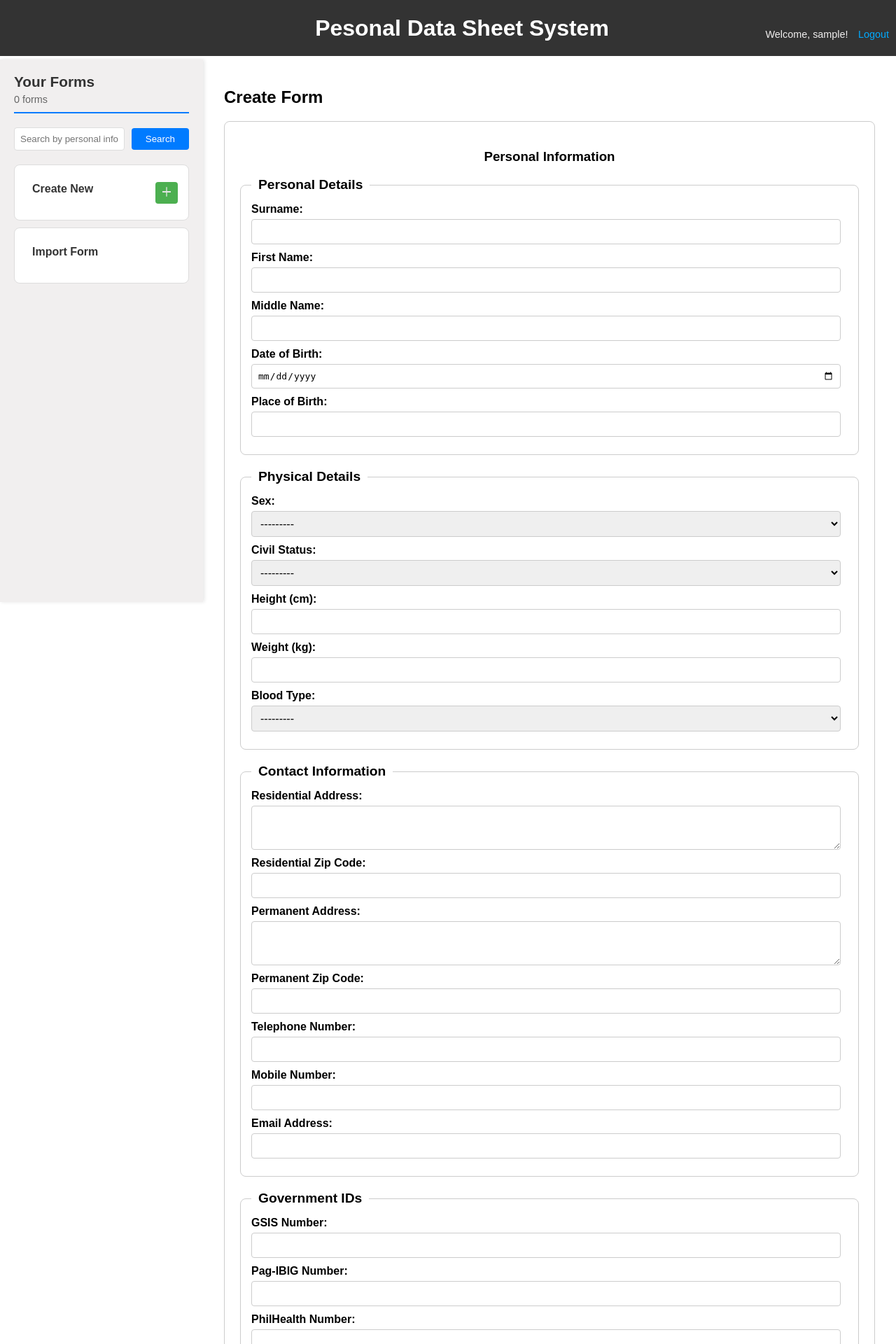
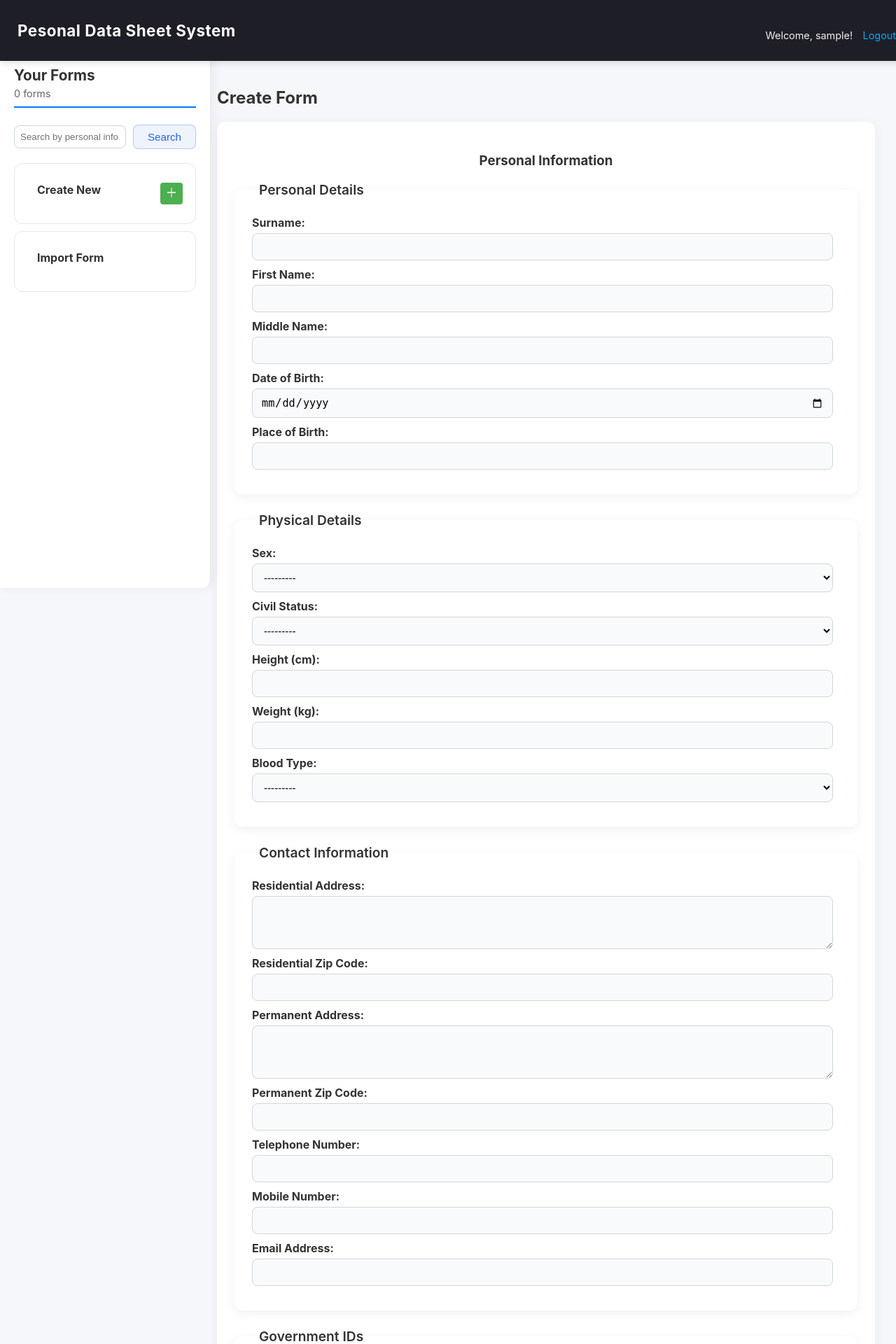
Before and after one commit to Gabrielkaos/PDS_SYSTEM_DJANGO, a Django app: page /form/create_form/ in a window 1280 px wide. Shown: the top 1920 px of the page at 70% size. Run offline with Django 4.2, Linux system fonts and the light colour scheme; the visitor is signed in with stand-in values (Sample User, id 1); data that the repository does not hold is empty.

Commit message:
designed

```diff
--- a/pds_app/static/pds_app/css/style.css
+++ b/pds_app/static/pds_app/css/style.css
@@ -16,18 +14,32 @@ Search
 .search-section input{
     flex: 1;
     padding: 8px;
-    border: 1px solid #ddd;
-    border-radius: 4px;
+    border-radius: 8px;
+    border: 1px solid #cbd5e1;
+    background: #ffffff;
     width: 30px;
 }
 
 .search-section button{
     padding: 8px 20px;
-    background: #007bff;
-    color: white;
-    border: none;
-    border-radius: 4px;
+    border-radius: 8px;
+    border: 1px solid rgba(37, 99, 235, 0.3);
     cursor: pointer;
+    font-weight: 500;
+    transition: all 0.3s ease;
+    background: rgba(37, 99, 235, 0.08);
+    color: #2563eb;
+    text-decoration: none;
+    backdrop-filter: blur(10px);
+}
+
+.search-section button:hover{
+    background: rgba(37, 99, 235, 0.15);
+    border-color: rgba(37, 99, 235, 0.5);
+    transform: translateY(-1px);
+    box-shadow: 0 4px 12px rgba(37, 99, 235, 0.2);
+    text-decoration: none;
+    color: #2563eb;
 }
 
 .search-section p{
@@ -167,16 +185,17 @@ all_forms.html
     display: flex;
     align-items: center;
     justify-content: space-between;
-    padding: 15px;
-    background: white;
-    border: 1px solid #ddd;
-    border-radius: 8px;
-    transition: all 0.3s ease;
+    padding: 15px 18px;
+    background: #fff;
+    border-radius: 12px;
+    border: 1px solid #e5e7eb;
+    transition: 0.2s;
 }
 
 .form-item:hover {
-    box-shadow: 0 2px 8px rgba(0,0,0,0.1);
-    border-color: #007BFF;
+    transform: translateY(-2px);
+    box-shadow: 0 8px 20px rgba(0,0,0,0.07);
+    border-color: #2563eb;
     cursor: pointer;
 }
 
@@ -262,128 +281,11 @@ all_forms.html
     text-decoration: none;
 }
 
-
-
-/* .modal {
-    position: fixed;
-    top: 0;
-    left: 0;
-    width: 100%;
-    height: 100%;
-    background: rgba(0, 0, 0, 0.5);
-    display: flex;
-    align-items: center;
-    justify-content: center;
-    z-index: 1001;
-} */
-
-/* .modal-content {
-    background: white;
-    padding: 20px;
-    border-radius: 8px;
-    align-items: center;
-    justify-content: center;
-    align-content: center;
-    width: 500px;
-    max-width: 600px;
-    box-shadow: 0 4px 8px rgba(0, 0, 0, 0.2);
-    position: relative;
-} */
-
-/* .close {
-    position: absolute;
-    top: 10px;
-    right: 15px;
-    font-size: 40px;
-    cursor: pointer;
-    transition: color 0.3s;
-}
-
-.close:hover{
-    color:red;
-} */
-
-body {
-    margin: 0;
-    font-family: Arial, sans-serif;
-}
-
-header {
-    background-color: #333;
-    color: white;
-    padding: 10px 20px;
-    position: fixed;
-    margin-bottom: 85px;
-    top: 0;
-    left: 0;
-    width: 100%;
-    z-index: 1000;
-    text-align: center;
-    min-height: 60px;
-    display: flex;
-    flex-direction: column;
-    justify-content: center;
-}
-
-header h1 {
-    margin: 0;
-}
-
-header p a {
-    color: #00aaff;
-    text-decoration: none;
-    margin: 0 10px;
-}
-
-
-.container {
-    display: flex;
-    margin-top: 85px;
-}
-
-.sidebar {
-    width: 250px;
-    background-color: #f1efef;
-    padding: 20px;
-    padding-bottom: 40px;
-    box-shadow: 2px 0 5px rgba(0, 0, 0, 0.1);
-    height: calc(100vh - 85px);
-    position: fixed;
-    overflow-y: auto;
-    overflow-x: hidden;
-}
-
-.sidebar a {
-    display: block;
-    color: #333;
-    text-decoration: none;
-    padding: 10px;
-    margin-bottom: 5px;
-    border-radius: 5px;
-
-}
-
 .sidebar::after {
     content: "";
     display: block;
     height: 60px;
     flex-shrink: 0;
-}
-
-
-.sidebar a.active {
-    background-color: #00aaff;
-    color: white;
-    cursor: default;
-    pointer-events: none;
-}
-
-.sidebar span.active {
-    background-color: #00aaff;
-    color: white;
-    display: block;
-    padding: 10px;
-    border-radius: 5px;
 }
 
 .sidebar a.disabled-link {
@@ -393,58 +295,27 @@ header p a {
     text-decoration: none;
 }
 
-
-.content {
-    margin-left: 300px;
-    width: 80%;
-    padding: 20px;
-}
-
-
-.general-form {
-    max-width: fit-content;
-    margin: 0 auto;
-    margin-right: 10px;
-    max-width: 100%;
-    overflow-x: auto;
-    font-family: Arial, sans-serif;
-    border: 1px solid #ccc;
-    padding: 20px;
-    border-radius: 8px;
-    /* background-color: #f9f9f9; */
-}
-
-.general-form table input,
-.general-form table select,
-.general-form table textarea {
-  width: 100%;
-  box-sizing: border-box;
-  min-width: 0;
-}
-
-
 .general-form table {
   width: 100%;
   table-layout: fixed;
   word-wrap: break-word;
+  border-collapse: separate;
+  border-spacing: 0;
 }
 
-
-
-fieldset {
-    margin-bottom: 20px;
-    padding: 15px;
-    border: 1px solid #ccc;
-    border-radius: 8px;
-    /* width: 100%; */
+.general-form table td,
+.general-form table th {
+  padding: 12px 8px;
+  overflow: hidden;
+  text-overflow: ellipsis;
 }
 
-legend {
-    font-size: 1.2em;
-    font-weight: bold;
-    padding: 0 10px;
+.general-form table input,
+.general-form table select {
+  width: 100%;
+  box-sizing: border-box;
+  max-width: 100%;
 }
-
 
 .form-row {
     display: flex;
@@ -461,38 +332,48 @@ legend {
 .form-row select,
 .form-row textarea {
     margin-right: 10px;
-    padding: 8px;
-    border: 1px solid #ccc;
-    border-radius: 4px;
-    font-size: 1em;
-    /* width: 100%; */
+    padding: 10px 12px;
+    border: 1px solid #d1d5db;
+    border-radius: 8px;
+    font-size: 0.95rem;
+    background: #f9fafb;
+    transition: 0.2s;
 }
 
+.form-row input:focus,
+.form-row select:focus,
+.form-row textarea:focus {
+    outline: none;
+    border-color: #4f8cff;
+    box-shadow: 0 0 0 3px rgba(66,133,244,0.25);
+}
 
 .submit-btn {
     display: inline-block;
-    padding: 10px 20px;
-    font-size: 1em;
-    color: #fff;
-    background-color: #007BFF;
-    border: none;
-    border-radius: 5px;
+    padding: 10px 18px;
+    font-size: 0.95rem;
+    border-radius: 8px;
+    border: 1px solid rgba(37, 99, 235, 0.3);
     cursor: pointer;
+    font-weight: 500;
+    transition: all 0.3s ease;
+    color: #2563eb;
+    background: rgba(37, 99, 235, 0.08);
+    backdrop-filter: blur(10px);
 }
 
 .submit-btn:hover {
-    background-color: #0056b3;
+    background: rgba(37, 99, 235, 0.15);
+    border-color: rgba(37, 99, 235, 0.5);
+    transform: translateY(-1px);
+    box-shadow: 0 4px 12px rgba(37, 99, 235, 0.2);
 }
-
 
 @media (max-width: 600px) {
     .form-row {
         flex-direction: column;
     }
 }
-
-
-
 
 .educational-form-container {
     max-width: 900px;
@@ -522,35 +404,194 @@ legend {
 }
 
 td {
-    padding: 12px 15px;
+    background: #fff;
+    border: none;
+    padding: 10px;
+    border-radius: 6px;
     text-align: center;
-    border: 1px solid #ddd;
 }
 
 td input,
 td select {
-    /* width: 100%; */
     padding: 8px;
     margin: 4px 0;
     border-radius: 4px;
     border: 1px solid #ddd;
 }
 
+.add-row-btn{
+    margin-top:10px;
+}
 
 
 
-.add-row-btn{
-    margin-top:10px;
-}
 .add-row-btn, .delete-row-btn {
-    padding: 6px 12px;
-    background-color: #007bff;
-    color: white;
-    border: none;
-    border-radius: 4px;
+    border-radius: 8px;
+    border: 1px solid rgba(37, 99, 235, 0.3);
     cursor: pointer;
+    font-weight: 500;
+    transition: all 0.3s ease;
+    background: rgba(37, 99, 235, 0.08);
+    color: #2563eb;
+    text-decoration: none;
+    backdrop-filter: blur(10px);
 }
 
-.add-row-btn:hover, .delete-row-btn:hover {
-    background-color: #0056b3;
+.delete-row-btn{
+    border: 1px solid rgba(235, 37, 37, 0.3);
+    background: rgba(235, 37, 37, 0.08);
+    color: #eb2525;
 }
+
+.add-row-btn:hover{
+    background: rgba(37, 99, 235, 0.15);
+    border-color: rgba(37, 99, 235, 0.5);
+    transform: translateY(-1px);
+    box-shadow: 0 4px 12px rgba(37, 99, 235, 0.2);
+    text-decoration: none;
+    color: #2563eb;
+}
+
+.delete-row-btn:hover {
+    background: rgba(235, 37, 37, 0.15);
+    border-color: rgba(235, 37, 37, 0.5);
+    transform: translateY(-1px);
+    box-shadow: 0 4px 12px rgba(235, 37, 37, 0.2);
+    text-decoration: none;
+    color: #eb2525;
+}
+
+
+body {
+    margin: 0;
+    font-family: 'Inter', Arial, sans-serif;
+    background: #f5f7fb;
+    color: #333;
+}
+
+
+header {
+    background: #1e1f26;
+    color: white;
+    padding: 15px 25px;
+    display: flex;
+    justify-content: space-between;
+    align-items: center;
+    position: fixed;
+    top: 0;
+    width: 100%;
+    z-index: 100;
+    box-shadow: 0 2px 10px rgba(0,0,0,0.15);
+}
+
+header h1 {
+    font-size: 1.4rem;
+    letter-spacing: 0.5px;
+}
+
+header p a {
+    color: #4cb8ff;
+    font-weight: 500;
+}
+
+
+.container {
+    display: flex;
+    margin-top: 75px;
+}
+
+
+.sidebar {
+    width: 260px;
+    background: #ffffff;
+    border-right: 1px solid #e5e7eb;
+    padding: 20px;
+    height: calc(100vh - 75px);
+    position: fixed;
+    overflow-y: auto;
+    box-shadow: 4px 0 15px rgba(0,0,0,0.05);
+    border-radius: 0 12px 12px 0;
+}
+
+
+.sidebar a, .sidebar span {
+    display: block;
+    padding: 12px 14px;
+    border-radius: 8px;
+    margin-bottom: 6px;
+    font-weight: 500;
+    transition: 0.2s;
+}
+
+.sidebar a:hover {
+    background: #f0f4ff;
+}
+
+.sidebar span.active,
+.sidebar a.active {
+    background: #2563eb;
+    color: white !important;
+}
+
+
+.content {
+    margin-left: 280px;
+    padding: 30px;
+    width: calc(100% - 280px);
+}
+
+
+.general-form, fieldset {
+    background: white;
+    border-radius: 12px;
+    padding: 25px;
+    border: none;
+    box-shadow: 0 4px 16px rgba(0,0,0,0.06);
+    margin-bottom: 25px;
+    max-width: 1200px;
+    margin-left: auto;
+    margin-right: auto;
+}
+
+legend {
+    font-size: 1.2rem;
+    font-weight: 600;
+    padding: 0 10px;
+}
+
+
+.general-form table input,
+.general-form table select,
+.general-form table textarea {
+    padding: 10px 12px;
+    border: 1px solid #d1d5db;
+    border-radius: 8px;
+    font-size: 0.95rem;
+    background: #f9fafb;
+    transition: 0.2s;
+}
+
+.general-form input:focus,
+.general-form select:focus,
+.general-form textarea:focus {
+    outline: none;
+    border-color: #4f8cff;
+    box-shadow: 0 0 0 3px rgba(66,133,244,0.25);
+}
+
+
+button {
+    padding: 10px 18px;
+    font-size: 0.95rem;
+    border-radius: 8px;
+    border: none;
+    cursor: pointer;
+    font-weight: 500;
+    transition: 0.2s;
+}
+
+
+table {
+    border-collapse: separate;
+    border-spacing: 0 8px;
+}
```
Also changed, not shown: other parts of pds_app/static/pds_app/css/style.css (+38 -33 lines), pds_app/static/pds_app/css/modal.css (+62 -32 lines).
